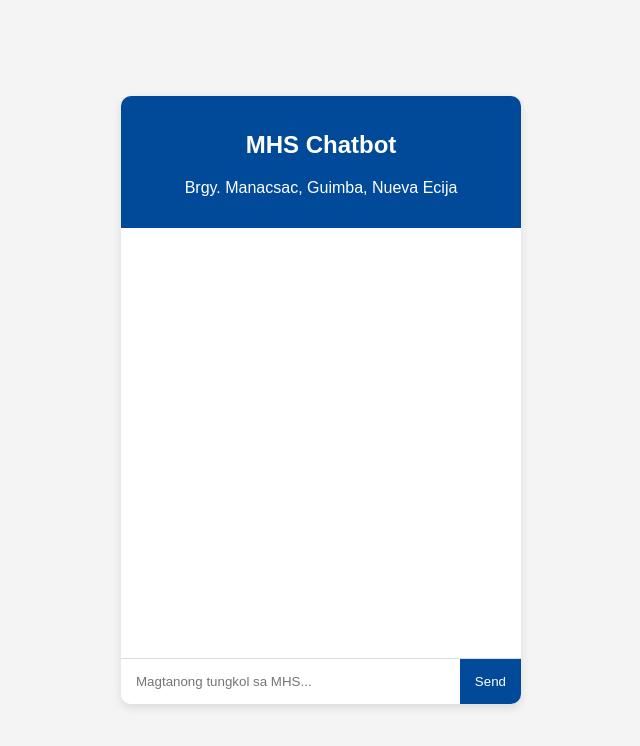
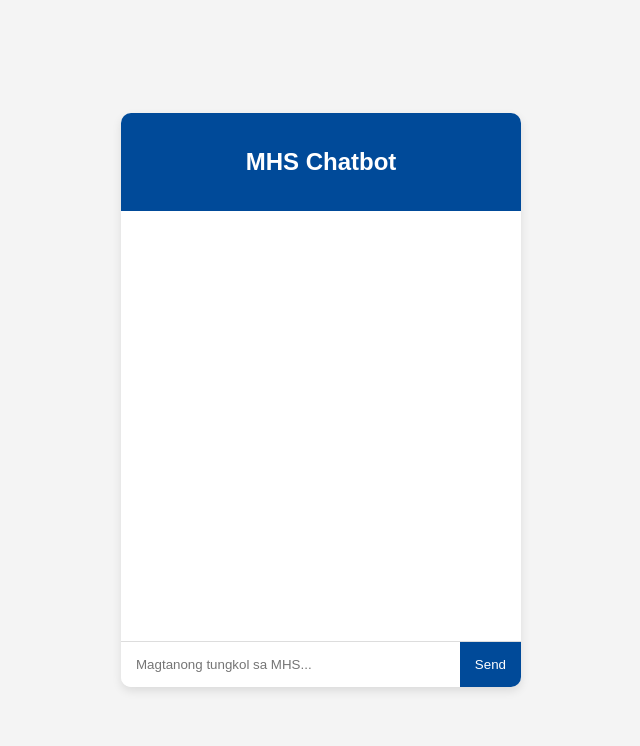
Before and after one commit to D4NC3L/manacsac-chatbot, a website: page index.html in a window 1280 px wide. Shown: the whole page, without its empty margins (319-959 px from the left). Drawn offline with Linux system fonts and the light colour scheme.

Commit message:
Update index.html

```diff
--- a/index.html
+++ b/index.html
@@ -10,7 +10,7 @@
     <div class="chat-container">
         <header>
             <h2>MHS Chatbot</h2>
-            <p>Brgy. Manacsac, Guimba, Nueva Ecija</p>
+
         </header>
         <div id="chat-box"></div>
         <div class="input-area">
```
